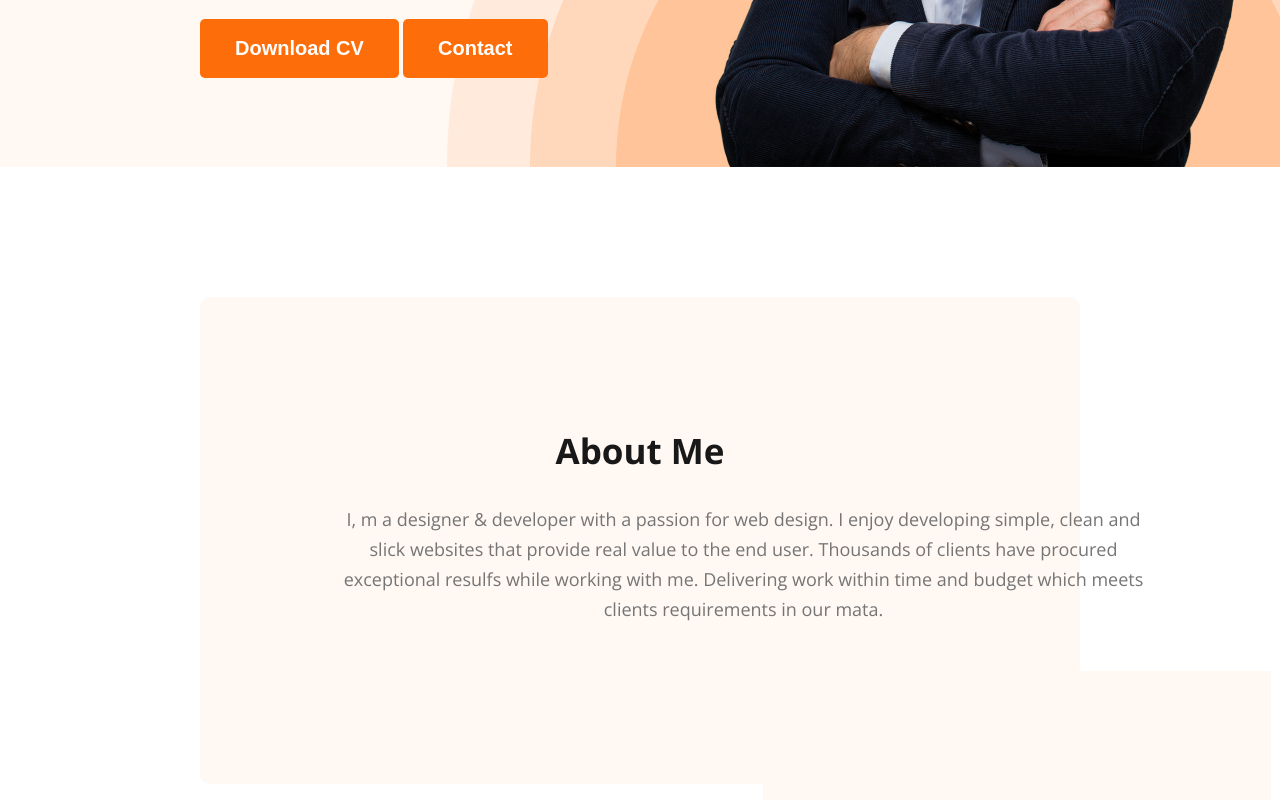
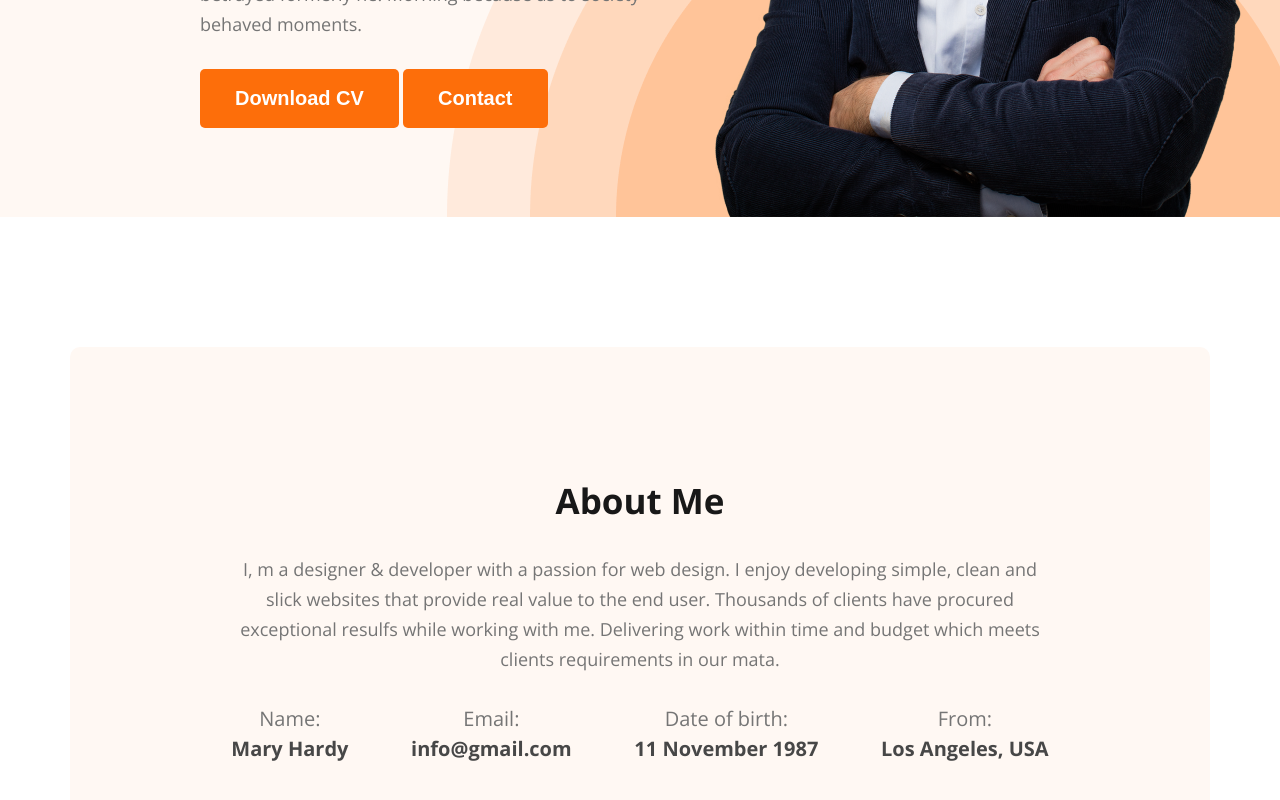
Before and after one commit to ShishirPHS/developer-portfolio, a plain HTML site: page index.html in a window 1280 px wide. Shown: the part 600-1400 px from the top of the page. Drawn offline with nearby package versions, Linux system fonts and the light colour scheme.

Commit message:
added about information

```diff
--- a/css/style.css
+++ b/css/style.css
@@ -62,6 +62,7 @@ nav li a {
   background-image: url("../images/header_bg.png");
   background-repeat: no-repeat;
   background-position: bottom right;
+  padding-top: 50px;
 }
 
 /* banner related styles */
@@ -100,23 +101,34 @@ nav li a {
 
 /* main section styles */
 
+main {
+  max-width: 1140px;
+  margin: 0 auto;
+}
+
 /* about section styles */
 
 .about {
   border-radius: 10px;
   background: #fff8f3;
   padding: 130px;
-  margin: 130px 200px;
+  margin: 130px 0;
 }
 
-.about .section-title {
+.about .title-and-description {
+  display: flex;
+  flex-direction: column;
+  align-items: center;
+}
+
+.about .title-and-description .section-title {
   color: #181818;
   text-align: center;
   font-size: 35px;
   font-weight: 700;
 }
 
-.about .section-description {
+.about .title-and-description .section-description {
   color: #757575;
   text-align: center;
   font-size: 18px;
@@ -125,3 +137,26 @@ nav li a {
   margin: 30px 0 30px;
   width: 827px;
 }
+
+.about .about-info-container {
+  display: flex;
+  justify-content: space-around;
+}
+
+.about .about-info-container .about-info {
+  text-align: center;
+}
+
+.about .about-info-container .about-info .info-title {
+  color: #757575;
+  font-size: 20px;
+  font-weight: 400;
+  line-height: 30px;
+}
+
+.about .about-info-container .about-info .info-description {
+  color: #474747;
+  font-size: 20px;
+  font-weight: 700;
+  line-height: 30px;
+}
--- a/index.html
+++ b/index.html
@@ -41,14 +41,34 @@
     </header>
     <main>
       <section class="about">
-        <h3 class="section-title">About Me</h3>
-        <p class="section-description">
-          I, m a designer & developer with a passion for web design. I enjoy
-          developing simple, clean and slick websites that provide real value to
-          the end user. Thousands of clients have procured exceptional resulfs
-          while working with me. Delivering work within time and budget which
-          meets clients requirements in our mata.
-        </p>
+        <div class="title-and-description">
+          <h3 class="section-title">About Me</h3>
+          <p class="section-description">
+            I, m a designer & developer with a passion for web design. I enjoy
+            developing simple, clean and slick websites that provide real value
+            to the end user. Thousands of clients have procured exceptional
+            resulfs while working with me. Delivering work within time and
+            budget which meets clients requirements in our mata.
+          </p>
+        </div>
+        <div class="about-info-container">
+          <div class="about-info">
+            <h4 class="info-title">Name:</h4>
+            <p class="info-description">Mary Hardy</p>
+          </div>
+          <div class="about-info">
+            <h4 class="info-title">Email:</h4>
+            <p class="info-description">info@gmail.com</p>
+          </div>
+          <div class="about-info">
+            <h4 class="info-title">Date of birth:</h4>
+            <p class="info-description">11 November 1987</p>
+          </div>
+          <div class="about-info">
+            <h4 class="info-title">From:</h4>
+            <p class="info-description">Los Angeles, USA</p>
+          </div>
+        </div>
       </section>
     </main>
     <footer></footer>
```
